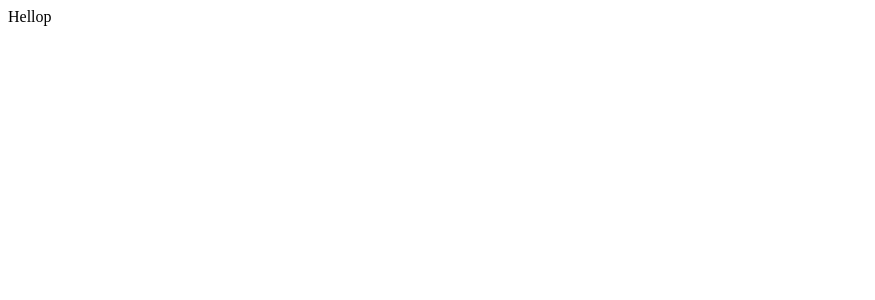
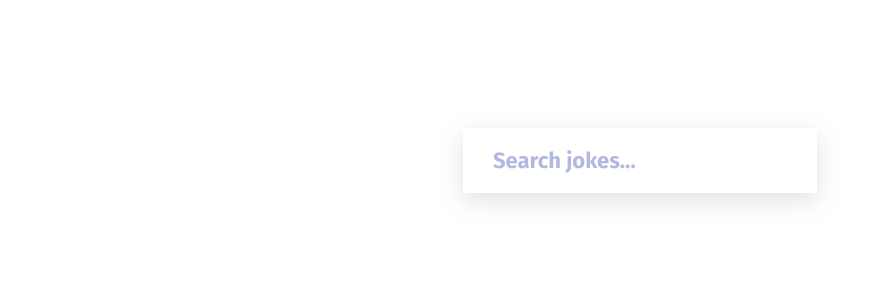
Before and after one commit to DenKuznets/fuse8-test, a React (Vite) app: page / in a window 1280 px wide. Shown: the top 300 px of the page, without its empty margins (0-875 px from the left). Built offline with nearby package versions, Linux system fonts and the light colour scheme; the HTML template or start-up script is replaced by a standard one.

Commit message:
input added

```diff
--- a/index.html
+++ b/index.html
@@ -1,13 +1,20 @@
 <!doctype html>
 <html lang="en">
+
 <head>
   <meta charset="UTF-8" />
   <link rel="icon" type="image/svg+xml" href="/icon.jpg" />
   <meta name="viewport" content="width=device-width, initial-scale=1.0" />
+  <link rel="preconnect" href="https://fonts.googleapis.com">
+  <link rel="preconnect" href="https://fonts.gstatic.com" crossorigin>
+  <link href="https://fonts.googleapis.com/css2?family=Fira+Sans:wght@400;700&family=Montserrat&display=swap"
+    rel="stylesheet">
   <title>fuse8</title>
 </head>
+
 <body>
   <div id="root"></div>
   <script type="module" src="/src/main.tsx"></script>
 </body>
+
 </html>
--- a/package.json
+++ b/package.json
@@ -17,7 +17,8 @@
     "react": "^18.2.0",
     "react-dom": "^18.2.0",
     "react-query": "^3.39.3",
-    "react-router-dom": "^6.15.0"
+    "react-router-dom": "^6.15.0",
+    "styled-components": "^6.0.7"
   },
   "devDependencies": {
     "@types/react": "^18.2.15",
--- a/src/App.tsx
+++ b/src/App.tsx
@@ -1,13 +1,19 @@
-import { useState } from 'react'
+import { useState } from "react";
+import GlobalStyle from "./ts/globalStyle";
+import Input from "./components/Input";
+import Container from "./components/Container";
 
 function App() {
-  const [count, setCount] = useState(0)
+    const [count, setCount] = useState(0);
 
-  return (
-    <>
-      Hellop
-    </>
-  )
+    return (
+        <>
+            <GlobalStyle />
+            <Container>
+                <Input />
+            </Container>
+        </>
+    );
 }
 
-export default App
+export default App;
--- /dev/null
+++ b/src/components/Container.tsx
@@ -0,0 +1,17 @@
+import { styled } from "styled-components";
+
+const ContainerStyled = styled.div`
+    display: flex;
+    align-items: center;
+    justify-content: center;
+`;
+
+interface ContainerProps {
+    children: React.ReactNode;
+}
+
+const Container = (props: ContainerProps) => {
+    return <ContainerStyled>{props.children}</ContainerStyled>;
+};
+
+export default Container;
--- /dev/null
+++ b/src/components/Input.tsx
@@ -0,0 +1,27 @@
+import { styled } from "styled-components";
+
+const InputStyled = styled.input`
+    border: none;
+    filter: drop-shadow(0px 7px 12px rgba(100, 100, 111, 0.2));
+    font-family: Fira Sans;
+    font-size: 1.375rem;
+    font-style: normal;
+    font-weight: 700;
+    line-height: normal;
+    padding: 1.19rem 1.88rem;
+    color: #656ec2;
+    margin-top: 8rem;
+    min-width: 0;
+    &::placeholder {
+        color: #656ec27c;
+    }
+    &:focus {
+        outline: 1px solid #8f94c036;
+    }
+`;
+
+const Input = () => {
+    return <InputStyled type="text" placeholder="Search jokes..." />;
+};
+
+export default Input;
--- /dev/null
+++ b/src/ts/globalStyle.ts
@@ -0,0 +1,90 @@
+import { createGlobalStyle } from "styled-components";
+
+const GlobalStyle = createGlobalStyle`
+
+    /* Box sizing rules */
+*,
+*::before,
+*::after {
+  box-sizing: border-box;
+}
+
+/* Remove default margin */
+body,
+h1,
+h2,
+h3,
+h4,
+p,
+figure,
+blockquote,
+dl,
+dd {
+  margin: 0;
+}
+
+/* Remove list styles on ul, ol elements with a list role, which suggests default styling will be removed */
+ul[role='list'],
+ol[role='list'] {
+  list-style: none;
+}
+
+/* Set core root defaults */
+html:focus-within {
+  scroll-behavior: smooth;
+}
+
+/* Set core body defaults */
+body {
+  min-height: 100vh;
+  text-rendering: optimizeSpeed;
+  line-height: 1.5;
+}
+
+/* A elements that don't have a class get default styles */
+a:not([class]) {
+  text-decoration-skip-ink: auto;
+}
+
+/* Make images easier to work with */
+img,
+picture {
+  max-width: 100%;
+  display: block;
+}
+
+/* Inherit fonts for inputs and buttons */
+input,
+button,
+textarea,
+select {
+  font: inherit;
+}
+
+/* Remove all animations, transitions and smooth scroll for people that prefer not to see them */
+@media (prefers-reduced-motion: reduce) {
+  html:focus-within {
+   scroll-behavior: auto;
+  }
+
+  *,
+  *::before,
+  *::after {
+    animation-duration: 0.01ms !important;
+    animation-iteration-count: 1 !important;
+    transition-duration: 0.01ms !important;
+    scroll-behavior: auto !important;
+  }
+}
+  /* END OF GLOBAL RESET */
+
+  body {
+    font-family: 'Fira Sans', sans-serif;;
+    padding:0 1rem;
+  }
+`;
+
+export default GlobalStyle;
+
+// font-family: 'Fira Sans', sans-serif; 400 700
+// font-family: 'Montserrat', sans-serif; 400
```
Also changed, not shown: 1 other file (tests, documents, lock files or other folders). Lines whose indentation alone changed are shown as unchanged.
